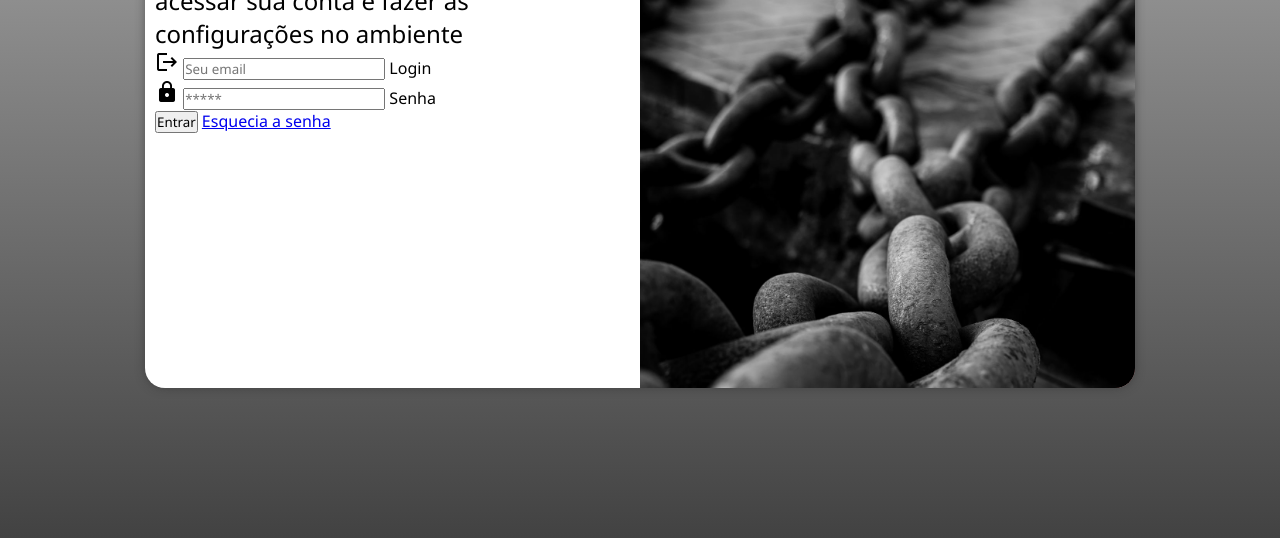
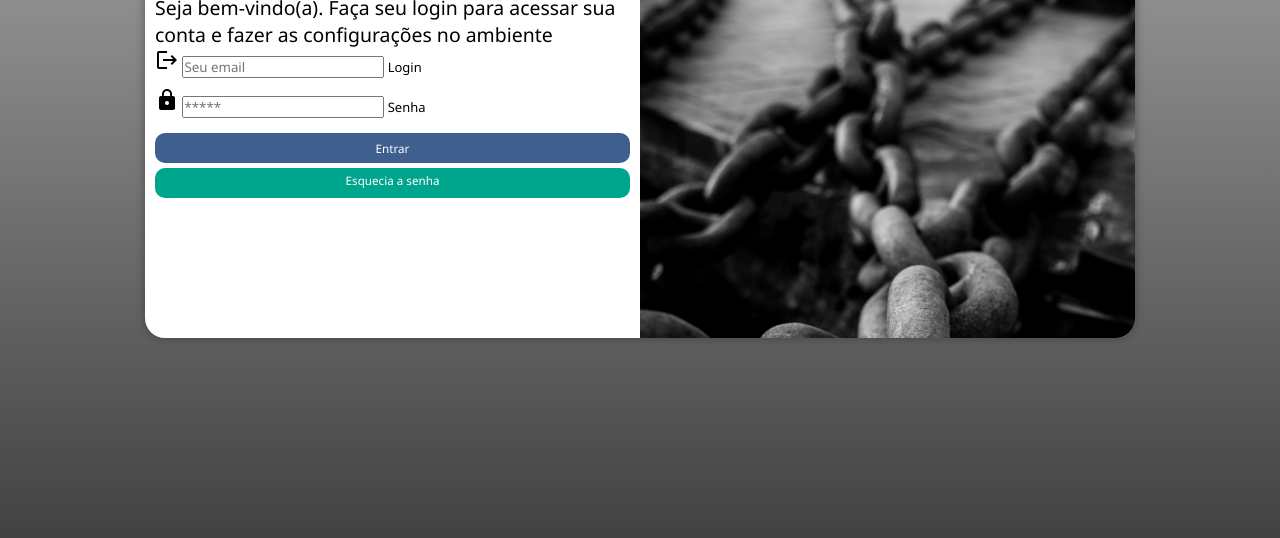
Before and after one commit to RenatoJunio-dev/projeto-login, a plain HTML site: page index.html in a window 1280 px wide. Shown: the part 262-800 px from the top of the page. Drawn offline with Linux system fonts and the light colour scheme.

Commit message:
site de tela de login

```diff
--- a/estilos/style.css
+++ b/estilos/style.css
@@ -12,6 +12,7 @@ body, html {
     background-color: #824848;
     width: 100vw;
     height: 100vh;
+    font-size: 0.9em;
 }
 main{
     width: 100vw;
@@ -22,6 +23,7 @@ main{
 
 
      }
+
 
 
 
@@ -62,3 +64,43 @@ section#login > div#formulario {
         font-size: 0.8em ;
     }
 }
+form > input[type=submit] {
+    display: block;
+    font-size: 0.9em;
+    width: 100%;
+    height: 30px;
+    background-color:#3F5F8F;
+    color: white;
+    margin-top: 5px;
+
+    border: none;
+border-radius: 10px;
+}
+form > input[type=submit]:hover {
+background-color:#253853 ;
+
+}
+form a.botao {
+
+    display: block;
+    text-align: center;
+    font-size: 0.9em;
+    width: 100%;
+    height: 30px;
+    background-color:#00A58D;
+    color: white;
+    border-radius: 10px;
+    padding-top: 5px;
+    margin-top: 5px;
+    text-decoration: none;
+
+}
+form a.botao:hover{
+
+    background-color: #01574a;
+}
+form > div.campo {
+
+    height: 40px;
+    border-radius: 10px;
+}
--- a/index.html
+++ b/index.html
@@ -39,7 +39,7 @@
 
                     </div>
                     <input type="submit" value="Entrar">
-                    <a href="#">Esquecia a senha</a>
+                    <a href="#" class="botao">Esquecia a senha</a>
                 </form>
 
             </div>
--- a/media/query.css
+++ b/media/query.css
@@ -11,6 +11,7 @@
 section#login {
 
     width: 80vw;
+    height: 300px;
 
 }
 section#login > div#imagem {
@@ -41,6 +42,7 @@ section#login > div#formulario {
     section#login{
 
         width: 990px;
+        height: 400px;
     }
 
 
```
